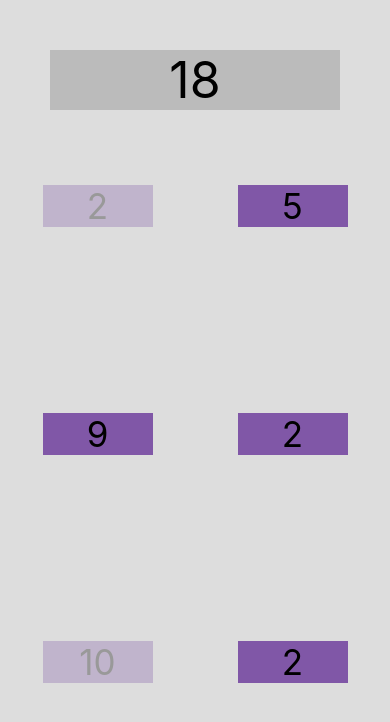
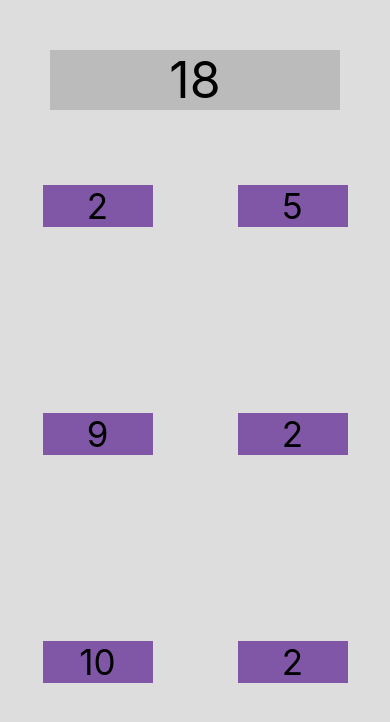
Before and after one commit to kianaa81/ReactNativeGame, a React Native app in the folder TargetSum/: screen / in a window 390 px wide. Shown: the top 722 px of the page. Built offline with nearby package versions, Linux system fonts and the light colour scheme.

Commit message:
Removed the 0, 4 from the selectedNumbers: [] to avoid selecting only two numbers

```diff
--- a/TargetSum/Game.js
+++ b/TargetSum/Game.js
@@ -12,7 +12,7 @@ class Game extends React.Component {
   };
 
   state = {
-    selectedNumbers: [0, 4],
+    selectedNumbers: [],
   };
 
   randomNumbers = Array.from({length: this.props.randomNumberCount})
@@ -40,6 +40,7 @@ class Game extends React.Component {
         {this.randomNumbers.map((randomNumber, index) => (
         <RandomNumber
         key={index}
+        id={index}
         number={randomNumber}
         isDisabled={this.isNumberSelected(index)}
         onPress={this.selectNumber}
```
